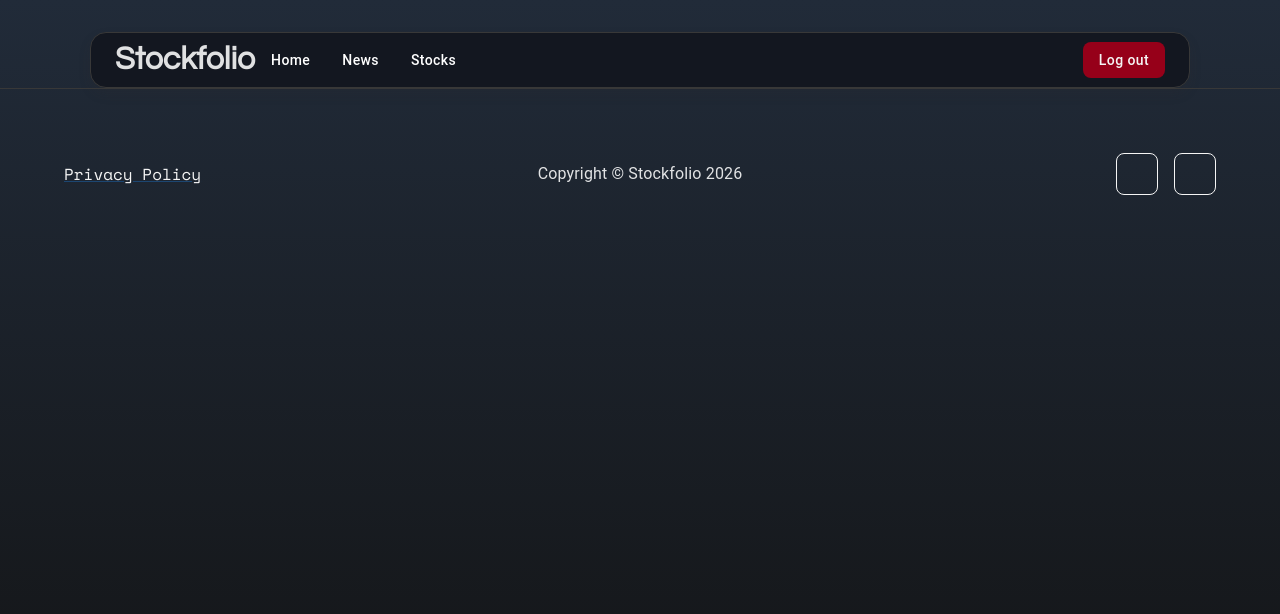
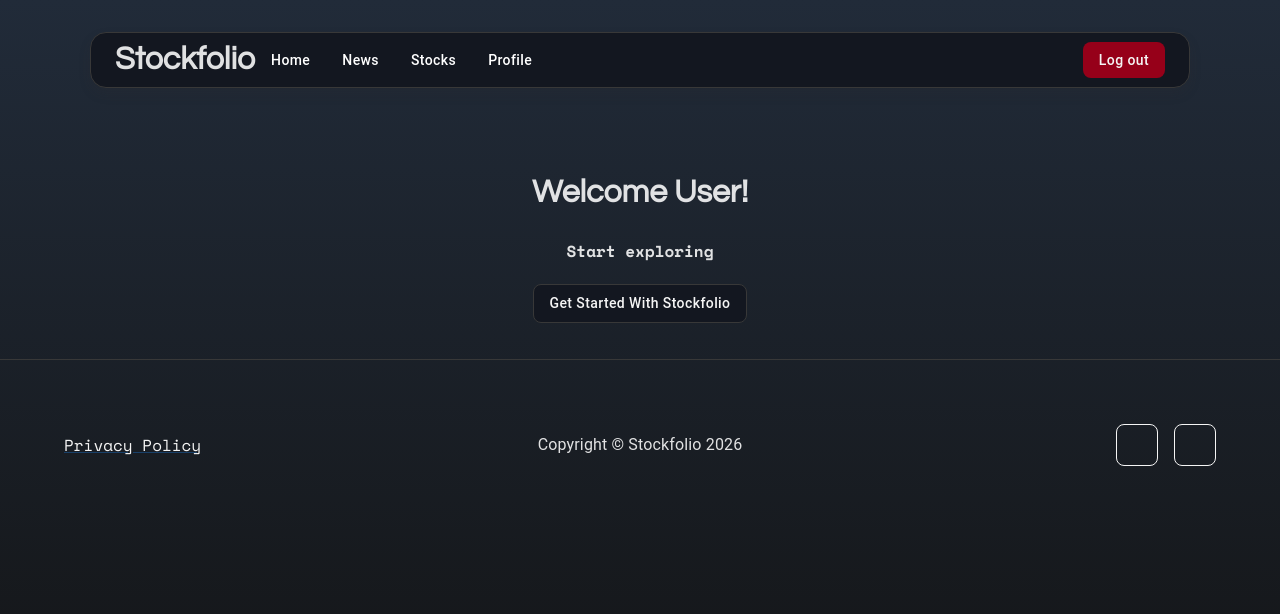
Before and after one commit to joelvkuos/Ohjelmistoprojekti2, a React (Vite) app in the folder frontend/: page /homepage in a window 1280 px wide. Shown: the top 614 px of the page. Built offline with nearby package versions, Linux system fonts and the light colour scheme; some icons are missing.

Commit message:
Homepage button

```diff
--- a/frontend/src/components/Navigation.tsx
+++ b/frontend/src/components/Navigation.tsx
@@ -24,6 +24,9 @@ export default function Navigation() {
             <Button className='btn-navigation'>
                 Stocks
             </Button>
+            <Button className='btn-navigation'>
+                Profile
+            </Button>
 
             <div className="appbar-center">
             </div>
--- a/frontend/src/pages/HomePage.tsx
+++ b/frontend/src/pages/HomePage.tsx
@@ -2,14 +2,21 @@ import Footer from "../components/Footer";
 import "../styles/homePage.css"
 
 import Navigation from "../components/Navigation";
+import { Button } from "@mui/material";
 
 
 export default function Homepage() {
     return (
         <>
             <Navigation />
-            <div>
-
+             <div className="column-section">
+                <div className="column-text">
+                    <h1>Welcome User!</h1>
+                    <h4>Start exploring</h4>
+                    <Button className="btn-starter">
+                        Get Started With Stockfolio
+                    </Button>
+                </div>
             </div>
             <Footer />
 
--- a/frontend/src/styles/homePage.css
+++ b/frontend/src/styles/homePage.css
@@ -80,6 +80,24 @@
     background-color: #212B39 !important;
     color: whitesmoke !important;
 }
+
+.btn-starter {
+    background-color: #131720 !important;
+    color: whitesmoke !important;
+    padding: 6px 16px !important;
+    border: #383838 1px solid !important;
+    text-transform: none !important;
+    border-radius: 8px !important;
+    min-width: auto !important;
+    white-space: nowrap !important;
+}
+
+.btn-starter:hover {
+    background-color: #212B39 !important;
+    color: whitesmoke !important;
+    border-color: #212B39 !important;
+}
+
 
 
 
```
